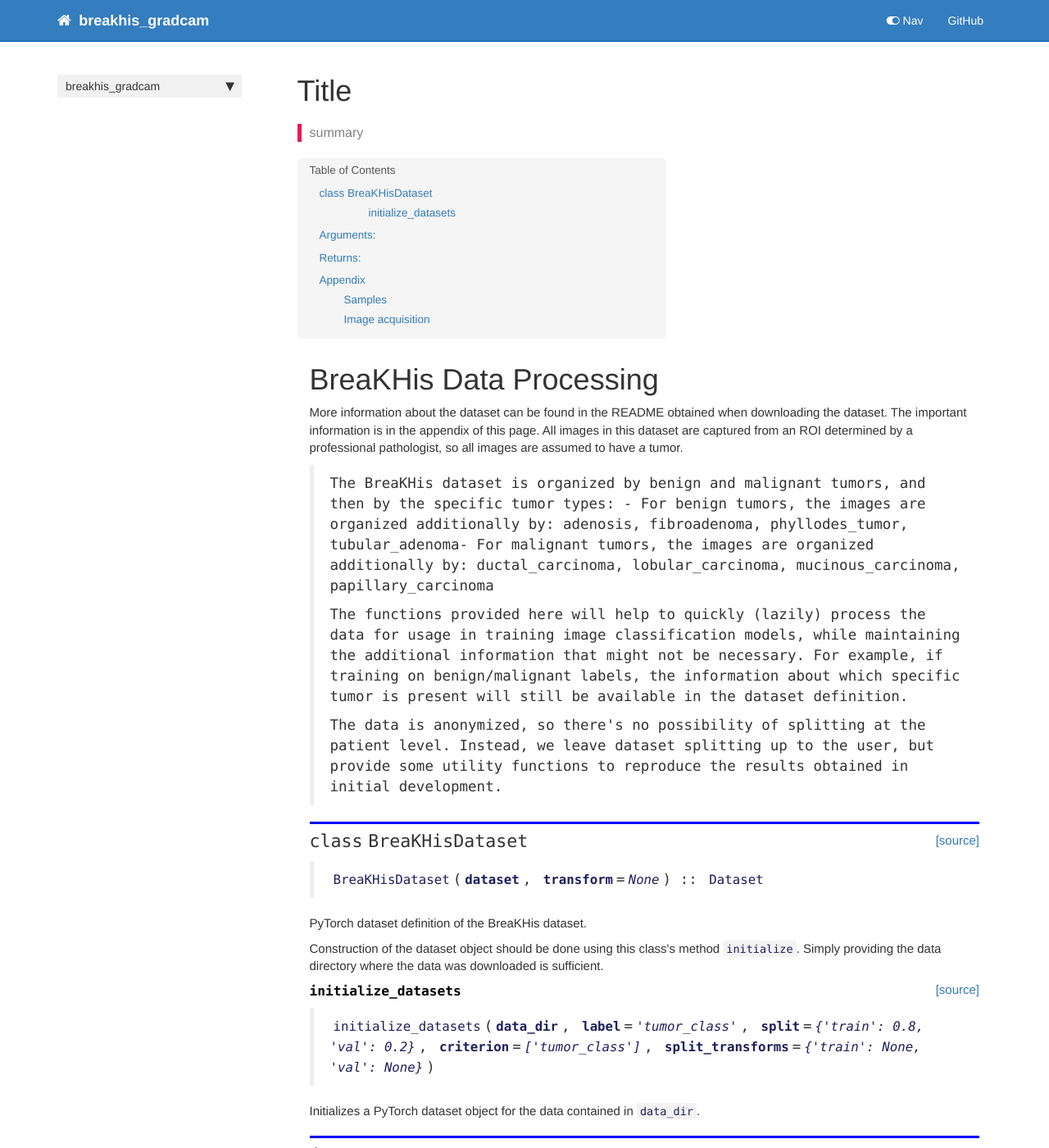
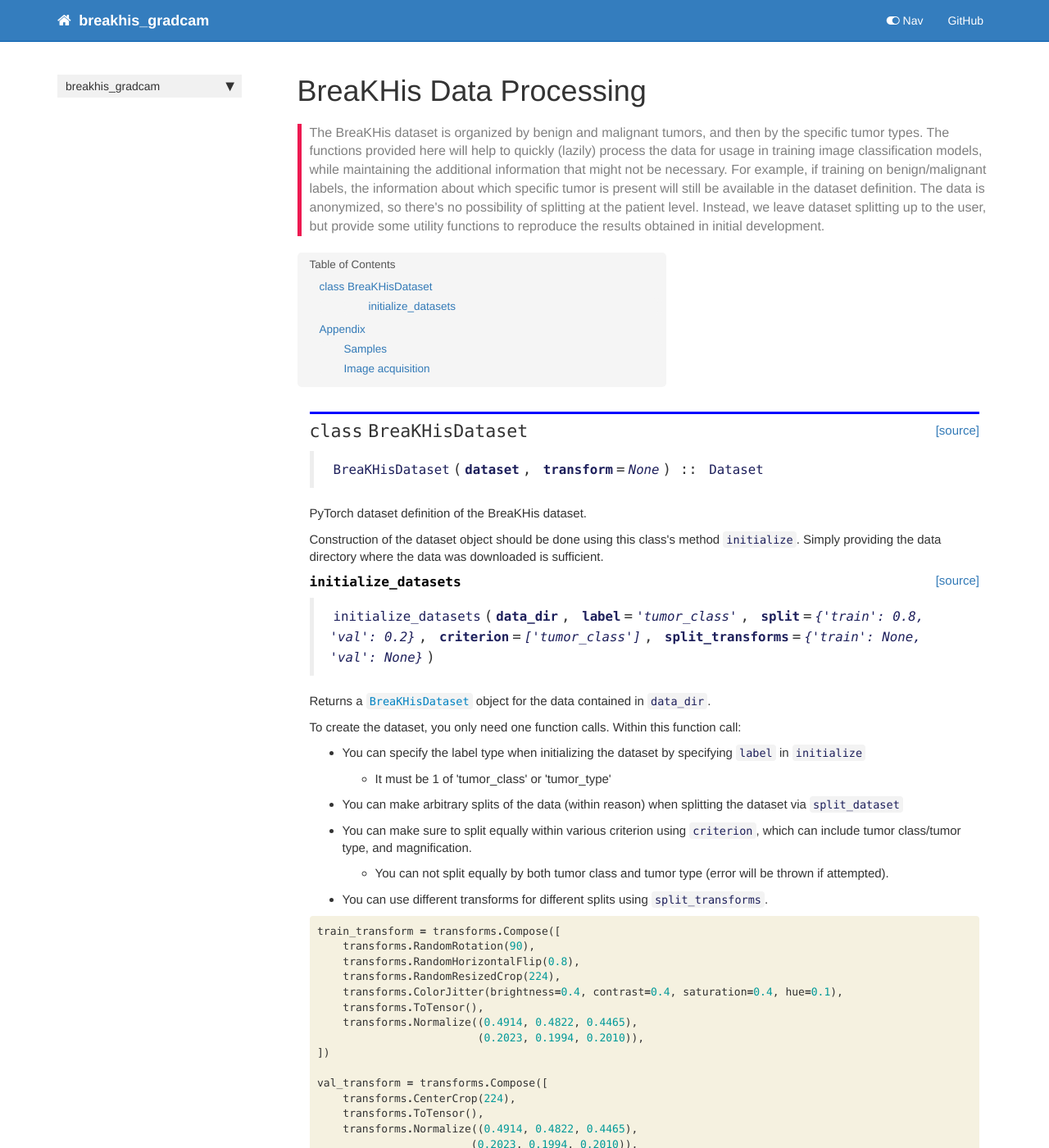
Before and after one commit to dthiagarajan/breakhis_gradcam, a Jekyll site: the page built from docs/data.html, in a window 1280 px wide and 1400 px high. Shown: the whole window at 82% size. Built offline with Jekyll 4.4.1, drawn with Linux system fonts in a browser that asks for light colours; nearby versions of some CDN libraries; comment, search, counter and statistics services are not loaded; some of the changed text lies outside the part shown.

Commit message:
Finalize data module and corresponding documentation

```diff
--- a/docs/_data/sidebars/home_sidebar.yml
+++ b/docs/_data/sidebars/home_sidebar.yml
@@ -13,7 +13,7 @@ entries:
       title: ResNet Backbone
       url: /resnet
     - output: web,pdf
-      title: Title
+      title: BreaKHis Data Processing
       url: /data
     output: web
     title: breakhis_gradcam
--- a/docs/data.html
+++ b/docs/data.html
@@ -1,11 +1,11 @@
 ---
 
-title: Title
+title: BreaKHis Data Processing
 
 keywords: fastai
 sidebar: home_sidebar
 
-summary: "summary"
+summary: "The BreaKHis dataset is organized by benign and malignant tumors, and then by the specific tumor types. The functions provided here will help to quickly (lazily) process the data for usage in training image classification models, while maintaining the additional information that might not be necessary. For example, if training on benign/malignant labels, the information about which specific tumor is present will still be available in the dataset definition. The data is anonymized, so there's no possibility of splitting at the patient level. Instead, we leave dataset splitting up to the user, but provide some utility functions to reproduce the results obtained in initial development."
 ---
 <!--
 
@@ -21,17 +21,6 @@ summary: "summary"
 
 <div class="cell border-box-sizing code_cell rendered">
 
-</div>
-<div class="cell border-box-sizing text_cell rendered"><div class="inner_cell">
-<div class="text_cell_render border-box-sizing rendered_html">
-<h1 id="BreaKHis-Data-Processing">BreaKHis Data Processing<a class="anchor-link" href="#BreaKHis-Data-Processing">&#182;</a></h1><p>More information about the dataset can be found in the README obtained when downloading the dataset. The important information is in the appendix of this page. All images in this dataset are captured from an ROI determined by a professional pathologist, so all images are assumed to have <em>a</em> tumor.</p>
-<blockquote><p>The BreaKHis dataset is organized by benign and malignant tumors, and then by the specific tumor types: - For benign tumors, the images are organized additionally by: adenosis, fibroadenoma, phyllodes_tumor, tubular_adenoma- For malignant tumors, the images are organized additionally by: ductal_carcinoma, lobular_carcinoma, mucinous_carcinoma, papillary_carcinoma</p>
-<p>The functions provided here will help to quickly (lazily) process the data for usage in training image classification models, while maintaining the additional information that might not be necessary. For example, if training on benign/malignant labels, the information about which specific tumor is present will still be available in the dataset definition.</p>
-<p>The data is anonymized, so there's no possibility of splitting at the patient level. Instead, we leave dataset splitting up to the user, but provide some utility functions to reproduce the results obtained in initial development.</p>
-</blockquote>
-
-</div>
-</div>
 </div>
 <div class="cell border-box-sizing code_cell rendered">
 
@@ -77,21 +66,7 @@ where the data was downloaded is sufficient.</p>
 <div class="output_markdown rendered_html output_subarea ">
 <h4 id="initialize_datasets" class="doc_header"><code>initialize_datasets</code><a href="https://github.com/dthiagarajan/breakhis_gradcam/tree/master/breakhis_gradcam/data.py#L226" class="source_link" style="float:right">[source]</a></h4><blockquote><p><code>initialize_datasets</code>(<strong><code>data_dir</code></strong>, <strong><code>label</code></strong>=<em><code>'tumor_class'</code></em>, <strong><code>split</code></strong>=<em><code>{'train': 0.8, 'val': 0.2}</code></em>, <strong><code>criterion</code></strong>=<em><code>['tumor_class']</code></em>, <strong><code>split_transforms</code></strong>=<em><code>{'train': None, 'val': None}</code></em>)</p>
 </blockquote>
-<p>Initializes a PyTorch dataset object for the data contained in <code>data_dir</code>.</p>
-<h2 id="Arguments:">Arguments:<a class="anchor-link" href="#Arguments:">&#182;</a></h2>
-<pre><code>* `data_dir` (str): the directory where the BreaKHis dataset was downloaded
-* `label` (str): the label to use for the dataset (either 'tumor_class' or 'tumor_type')
-* `split` (Dict[str, float]): a mapping of strings to floats corresponding to the percentage
-    in each split of the dataset; must add up to 1.
-* `criterion` (List[str]): one of 'tumor_class' (benign/malignant) or
-    'tumor_type' (e.g. adenosis) and/or 'magnification'
-* `split_transforms` (Dict[str, torchvision.transforms]): a mapping of split IDs to the
-    corresponding transforms.
-</code></pre>
-<h2 id="Returns:">Returns:<a class="anchor-link" href="#Returns:">&#182;</a></h2>
-<pre><code>* data_partitioned (Dict[str, List]): mapping of data corresponding to the split IDs
-    given in `split`, and each split ID maps to a [`BreaKHisDataset`](/breakhis_gradcam/data#BreaKHisDataset) encompassing the
-    list of data points, with the proper percentage of the dataset allocated to each split ID.</code></pre>
+<p>Returns a <a href="/breakhis_gradcam/data#BreaKHisDataset"><code>BreaKHisDataset</code></a> object for the data contained in <code>data_dir</code>.</p>
 
 </div>
 
@@ -105,9 +80,15 @@ where the data was downloaded is sufficient.</p>
 <div class="text_cell_render border-box-sizing rendered_html">
 <p>To create the dataset, you only need one function calls. Within this function call:</p>
 <ul>
-<li>You can specify the label type when initializing the dataset by specifying <code>label</code> in <code>initialize</code></li>
+<li>You can specify the label type when initializing the dataset by specifying <code>label</code> in <code>initialize</code><ul>
+<li>It must be 1 of 'tumor_class' or 'tumor_type'</li>
+</ul>
+</li>
 <li>You can make arbitrary splits of the data (within reason) when splitting the dataset via <code>split_dataset</code></li>
-<li>You can make sure to split equally within various criterion using <code>criterion</code>, which can include tumor class/tumor type, and magnification.</li>
+<li>You can make sure to split equally within various criterion using <code>criterion</code>, which can include tumor class/tumor type, and magnification.<ul>
+<li>You can not split equally by both tumor class and tumor type (error will be thrown if attempted).</li>
+</ul>
+</li>
 <li>You can use different transforms for different splits using <code>split_transforms</code>.</li>
 </ul>
 
@@ -306,7 +287,8 @@ where the data was downloaded is sufficient.</p>
 </div>
 <div class="cell border-box-sizing text_cell rendered"><div class="inner_cell">
 <div class="text_cell_render border-box-sizing rendered_html">
-<h2 id="Appendix">Appendix<a class="anchor-link" href="#Appendix">&#182;</a></h2><h3 id="Samples">Samples<a class="anchor-link" href="#Samples">&#182;</a></h3><ul>
+<h2 id="Appendix">Appendix<a class="anchor-link" href="#Appendix">&#182;</a></h2><p>All images in this dataset are captured from an ROI determined by a professional pathologist, so all images are assumed to have <em>a</em> tumor.</p>
+<h3 id="Samples">Samples<a class="anchor-link" href="#Samples">&#182;</a></h3><ul>
 <li>Samples are generated from breast tissue biopsy slides, stained with hematoxylin and eosin (HE).</li>
 <li>Prepared for histological study and labelled by pathologists of the P&amp;D Lab</li>
 <li>Breast tumor specimens assessed by Immunohistochemistry (IHC)</li>
--- a/docs/sidebar.json
+++ b/docs/sidebar.json
@@ -2,6 +2,6 @@
   "breakhis_gradcam": {
     "Overview": "/",
     "ResNet Backbone": "/resnet",
-    "Title": "/data"
+    "BreaKHis Data Processing": "/data"
   }
 }
```
Also changed, not shown: breakhis_gradcam/data.py (+1 -16 lines), 1 other file.
